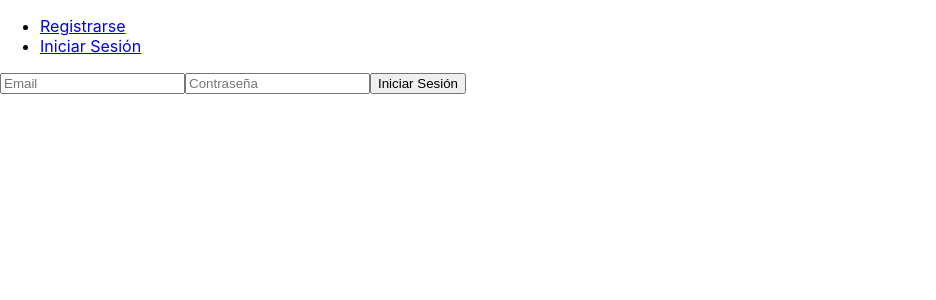
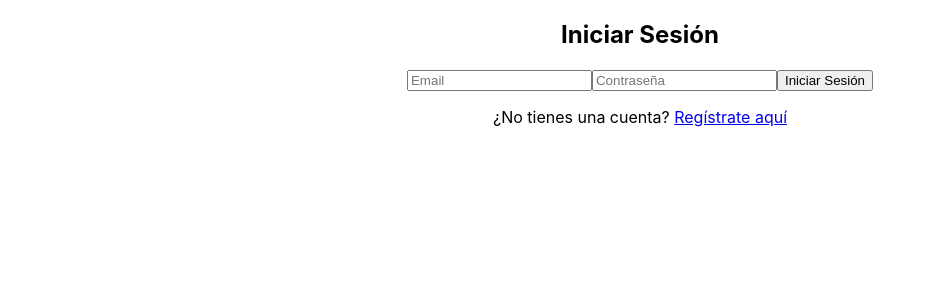
Before and after one commit to JhonRainbow6/WebProject, a React (Create React App) app in the folder web/: page /login in a window 1280 px wide. Shown: the top 300 px of the page, without its empty margins (0-936 px from the left). Built offline with nearby package versions, Linux system fonts and the light colour scheme.

Commit message:
functional login flow

```diff
--- /dev/null
+++ b/package.json
@@ -0,0 +1,5 @@
+{
+  "dependencies": {
+    "react-router-dom": "^7.9.1"
+  }
+}
--- a/web/src/App.js
+++ b/web/src/App.js
@@ -1,21 +1,19 @@
 import React from 'react';
-import { BrowserRouter as Router, Route, Routes, Link } from 'react-router-dom';
+import { BrowserRouter as Router, Route, Routes, Navigate } from 'react-router-dom';
+import './App.css';
+import Login from './components/Login';
 import Register from './components/Register';
-import Login from './components/Login';
+import Dashboard from './components/Dashboard';
 
 function App() {
   return (
     <Router>
-            <div>
-                <nav>
-                    <ul>
-                        <li><Link to="/register">Registrarse</Link></li>
-                        <li><Link to="/login">Iniciar Sesión</Link></li>
-                    </ul>
-                </nav>
+      <div className="App">
         <Routes>
+          <Route path="/" element={<Navigate to="/login" />} />
+          <Route path="/login" element={<Login />} />
           <Route path="/register" element={<Register />} />
-                    <Route path="/login" element={<Login />} />
+          <Route path="/dashboard" element={<Dashboard />} />
         </Routes>
       </div>
     </Router>
--- /dev/null
+++ b/web/src/components/Dashboard.js
@@ -0,0 +1,18 @@
+import React from 'react';
+
+const Dashboard = () => {
+    const handleLogout = () => {
+        // aqui lógica para cerrar sesión
+        alert('Cerrando sesión...');
+    };
+
+    return (
+        <div>
+            <h2>Dashboard</h2>
+            <p>¡Bienvenido! Has iniciado sesión correctamente.</p>
+            <button onClick={handleLogout}>Cerrar Sesión</button>
+        </div>
+    );
+};
+
+export default Dashboard;
--- a/web/src/components/Login.js
+++ b/web/src/components/Login.js
@@ -1,5 +1,6 @@
 import React, { useState } from 'react';
 import axios from 'axios';
+import { useNavigate, Link } from 'react-router-dom';
 
 const Login = () => {
     const [formData, setFormData] = useState({
@@ -7,6 +8,7 @@ const Login = () => {
         password: '',
     });
     const [error, setError] = useState('');
+    const navigate = useNavigate(); // 1. Inicializar useNavigate
 
     const { email, password } = formData;
 
@@ -16,9 +18,13 @@ const Login = () => {
         e.preventDefault();
         try {
             const res = await axios.post('http://localhost:5000/api/auth/login', formData);
-            console.log(res.data); // Recibir token
+
+            //Guardado del token en localStorage
+            localStorage.setItem('token', res.data.token);
             setError(''); // Limpia errores si el login es exitoso
-            // Guardar token y redirigir
+            //Redirigir a Dashboard
+            navigate('/dashboard');
+
         } catch (err) {
             if (err.response && err.response.data) {
                 setError(err.response.data.error || 'Ocurrió un error');
@@ -29,12 +35,18 @@ const Login = () => {
     };
 
     return (
+        <div>
             <form onSubmit={onSubmit}>
+                <h2>Iniciar Sesión</h2>
                 {error && <p style={{ color: 'red' }}>{error}</p>}
                 <input type="email" name="email" value={email} onChange={onChange} placeholder="Email" required />
                 <input type="password" name="password" value={password} onChange={onChange} placeholder="Contraseña" required />
                 <button type="submit">Iniciar Sesión</button>
             </form>
+            <p>
+                ¿No tienes una cuenta? <Link to="/register">Regístrate aquí</Link>
+            </p>
+        </div>
     );
 };
 
```
Also changed, not shown: 1 other file (tests, documents, lock files or other folders). Lines whose indentation alone changed are shown as unchanged.
